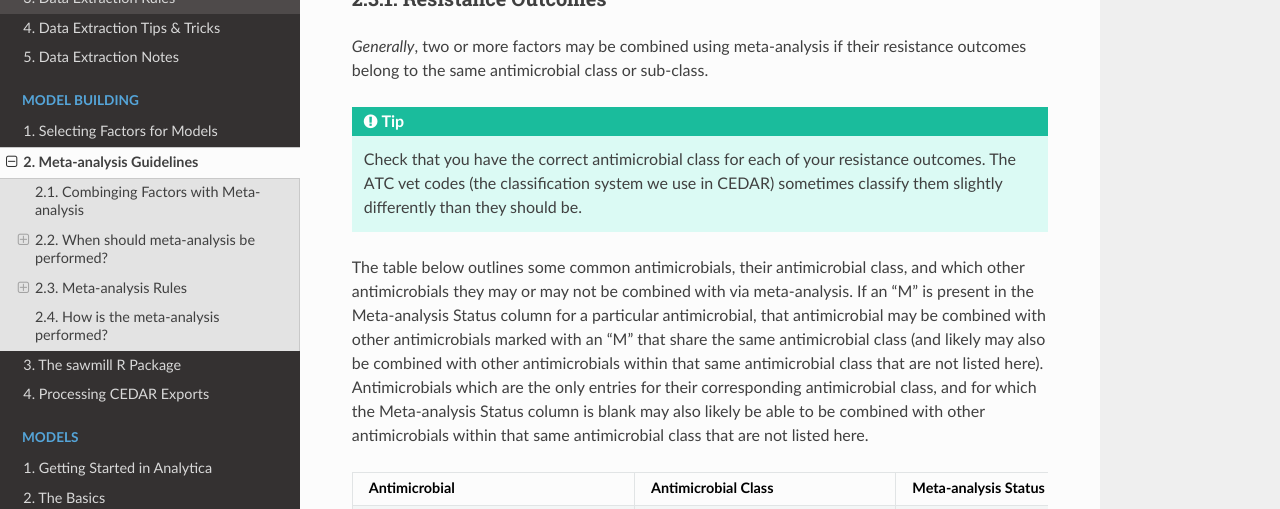
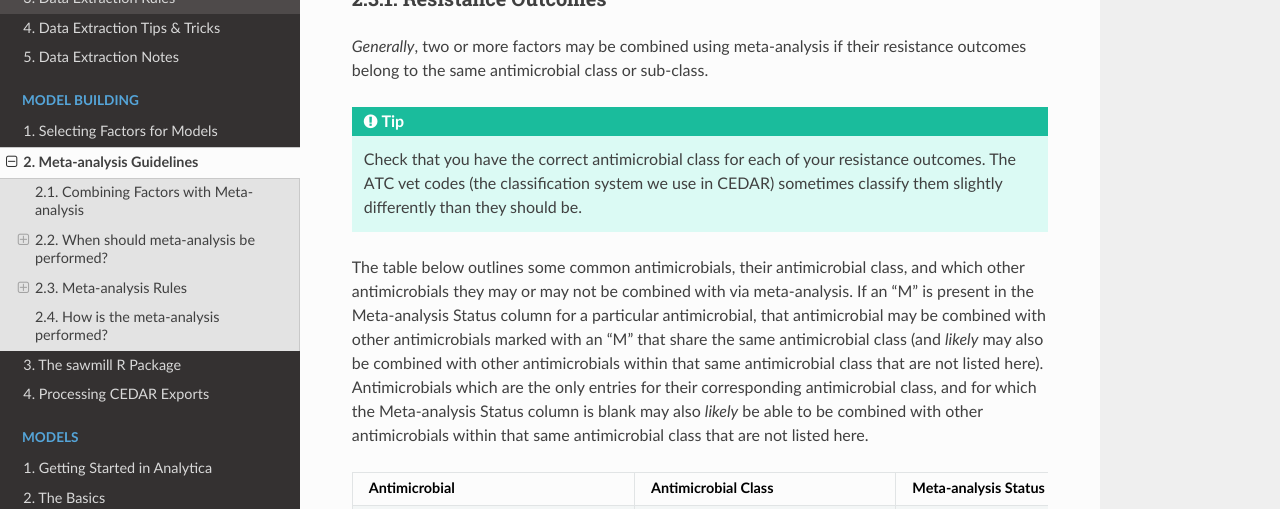
Before and after one commit to iAM-AMR/iAM.AMR.DOC, a Sphinx documentation site: the page built from source/model_building/meta_analysis_guidelines.rst, in a window 1280 px wide and 900 px high, scrolled down 2195 px. Shown: the top 509 px of the window. Built offline with Sphinx 7.4.7 and the Read the Docs theme 2.0.0, drawn with Linux system fonts in a browser that asks for light colours; pages that are not in the unit, such as notebooks, are missing from menus; a script that is not in the unit is left out; some of the changed text lies outside the part shown.

Commit message:
quick fixes

```diff
--- a/source/model_building/meta_analysis_guidelines.rst
+++ b/source/model_building/meta_analysis_guidelines.rst
@@ -3,7 +3,7 @@
 Meta-analysis Guidelines
 ========================
 
-Combinging Factors with Meta-analysis
+Combining Factors with Meta-analysis
 -------------------------------------
 
 Meta-analysis is a statistical approach for combining data from multiple studies, often used to increase statistical power, or resolve uncertainty in effect size or direction. The simplest way to think of a meta-analysis is as a weighted average of the included observations, where the weighting accounts for the statistical properties of the studies.
@@ -77,7 +77,7 @@ Resistance Outcomes
 
 .. Tip:: Check that you have the correct antimicrobial class for each of your resistance outcomes. The ATC vet codes (the classification system we use in CEDAR) sometimes classify them slightly differently than they should be.
 
-The table below outlines some common antimicrobials, their antimicrobial class, and which other antimicrobials they may or may not be combined with via meta-analysis. If an “M” is present in the Meta-analysis Status column for a particular antimicrobial, that antimicrobial may be combined with other antimicrobials marked with an “M” that share the same antimicrobial class (and likely may also be combined with other antimicrobials within that same antimicrobial class that are not listed here). Antimicrobials which are the only entries for their corresponding antimicrobial class, and for which the Meta-analysis Status column is blank may also likely be able to be combined with other antimicrobials within that same antimicrobial class that are not listed here.
+The table below outlines some common antimicrobials, their antimicrobial class, and which other antimicrobials they may or may not be combined with via meta-analysis. If an “M” is present in the Meta-analysis Status column for a particular antimicrobial, that antimicrobial may be combined with other antimicrobials marked with an “M” that share the same antimicrobial class (and *likely* may also be combined with other antimicrobials within that same antimicrobial class that are not listed here). Antimicrobials which are the only entries for their corresponding antimicrobial class, and for which the Meta-analysis Status column is blank may also *likely* be able to be combined with other antimicrobials within that same antimicrobial class that are not listed here.
 
 ======================================== ================================== ====================
 Antimicrobial                            Antimicrobial Class                Meta-analysis Status
```
Also changed, not shown: other parts of source/model_building/meta_analysis_guidelines.rst (+1 -1 lines), source/model_building/Meta-analysis_example.csv (renamed from source/data_extraction/Meta-analysis_example.csv).
